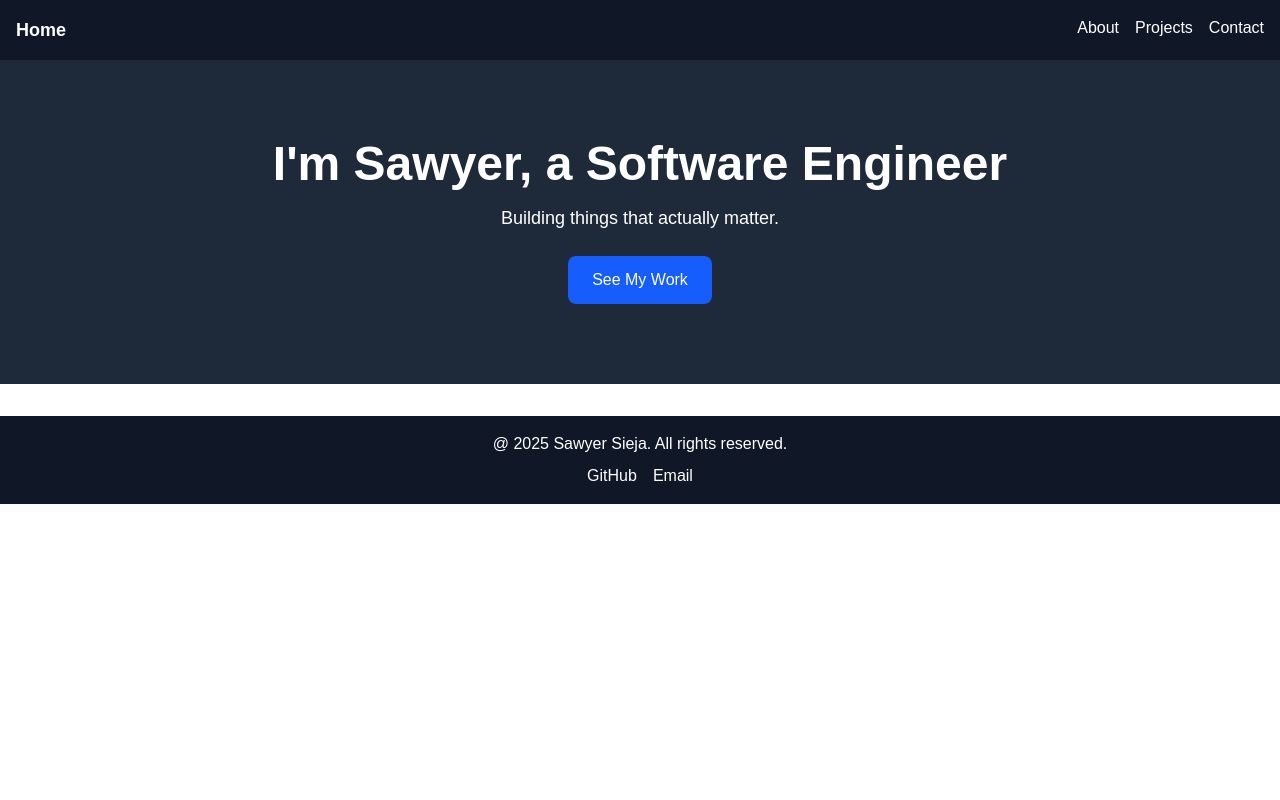
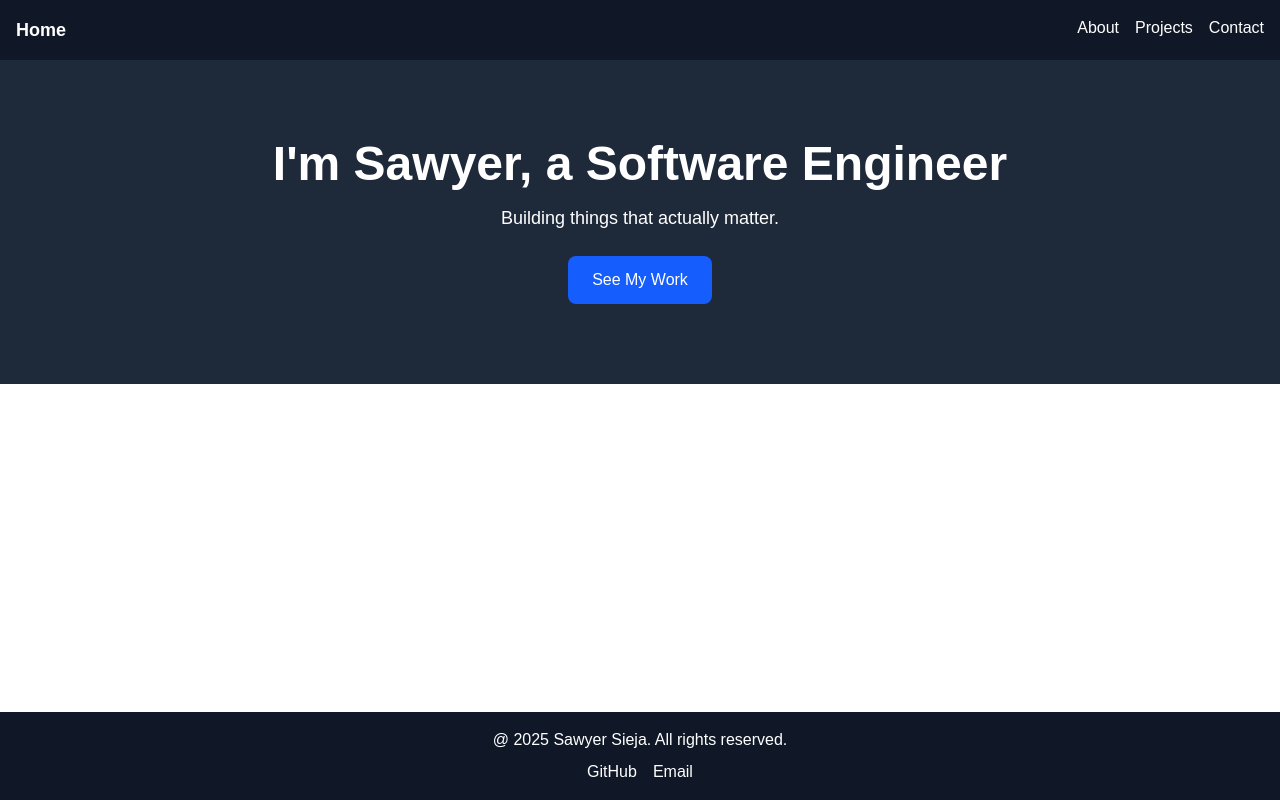
Before and after one commit to sawyersieja/kikko, a Next.js app: page / in a window 1280 px wide. Built offline with nearby package versions, Linux system fonts and the light colour scheme.

Commit message:
style: update global styles - Removed Geist fonts from layout.tsx. - Ensured <body takes up the full screen using min-h-screen.

```diff
--- a/src/app/layout.tsx
+++ b/src/app/layout.tsx
@@ -1,18 +1,7 @@
 import type { Metadata } from "next";
-import { Geist, Geist_Mono } from "next/font/google";
 import "./globals.css";
 import Navbar from "./components/Navbar";
 import Footer from "./components/Footer";
-
-const geistSans = Geist({
-  variable: "--font-geist-sans",
-  subsets: ["latin"],
-});
-
-const geistMono = Geist_Mono({
-  variable: "--font-geist-mono",
-  subsets: ["latin"],
-});
 
 export const metadata: Metadata = {
   title: "Create Next App",
@@ -26,11 +15,9 @@
 }>) {
   return (
     <html lang="en">
-      <body
-        className={`${geistSans.variable} ${geistMono.variable} antialiased`}
-      >
+      <body className="flex flex-col min-h-screen">
         <Navbar />
-        {children}
+        <main className="flex-grow">{children}</main>
         <Footer />
       </body>
     </html>
```
